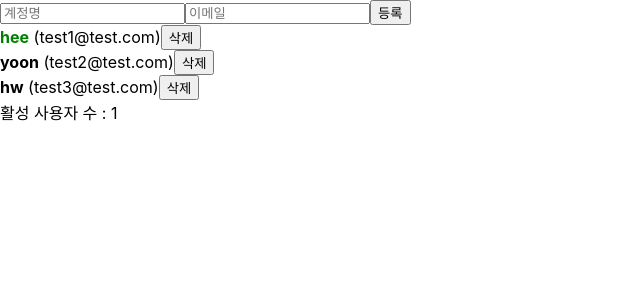
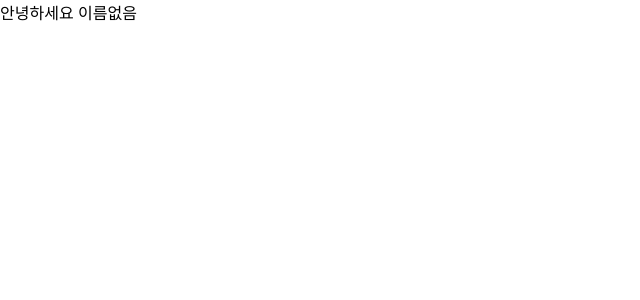
Before and after one commit to ccc4804/react, a React (Create React App) app in the folder react-tutorial/begin-react/: page / in a window 1280 px wide. Shown: the top 300 px of the page, without its empty margins (0-640 px from the left). Built offline with nearby package versions, Linux system fonts and the light colour scheme.

Commit message:
Chapter28 - 클래스형 컴포넌트 소개

```diff
--- a/react-tutorial/begin-react/src/hello.js
+++ b/react-tutorial/begin-react/src/hello.js
@@ -1,4 +1,4 @@
-import React from "react";
+import React, {Component} from "react";
 
 // 컴포넌트 이름은 대문자로 시작된다. 카멜 표기법이다.
 /*function Hello(props){
@@ -7,23 +7,42 @@ import React from "react";
     }}>안녕하세요 {props.name}</div>
 }*/
 
+
+class Hello extends Component {
+static defaultProps = {
+  name : '이름없음'
+}
+
+  render() {
+    //const {color, isSpecial, name} = this.props
+    return (
+      <div style={this.props.color}>
+        {this.props.isSpecial && <b>*</b>}
+        안녕하세요 {this.props.name}
+      </div>
+    )
+  }
+}
+
+
 // 비구조화 할당 사용
-function Hello({ color, name, isSpecial }) {
+/*function Hello({ color, name, isSpecial }) {
   return (
     <div
       style={{
         color: color,
       }}
     >
-      {isSpecial && <b>*</b>} {/*옆의 코드와 동일하다. {isSpecial ? <b>*</b> : null}*/}
-      안녕하세요 {name}
+      {isSpecial && <b>*</b>} {/*옆의 코드와 동일하다. {isSpecial ? <b>*</b> : null}*///}
+/*      안녕하세요 {name}
     </div>
   );
-}
+}*/
 
 // 특정 값을 빠트렸을 때 default 값을 지정해준다.
-Hello.defaultProps = {
+/*Hello.defaultProps = {
   name: "이름없음",
-};
+};*/
+
 
 export default Hello;
--- a/react-tutorial/begin-react/src/index.js
+++ b/react-tutorial/begin-react/src/index.js
@@ -1,13 +1,14 @@
 import React from 'react';
 import ReactDOM from 'react-dom';
 import './index.css';
-import App from './App';
+//import App from './App';
 import * as serviceWorker from './serviceWorker';
+import Hello from './Hello'
 
 // DOM에서 id가 root인 애를 찾아서 react App을 넣겠다.
 ReactDOM.render(
   <React.StrictMode>
-    <App />
+    <Hello />
   </React.StrictMode>,
   document.getElementById('root')
 );
```
Also changed, not shown: 1 other file (tests, documents, lock files or other folders).
